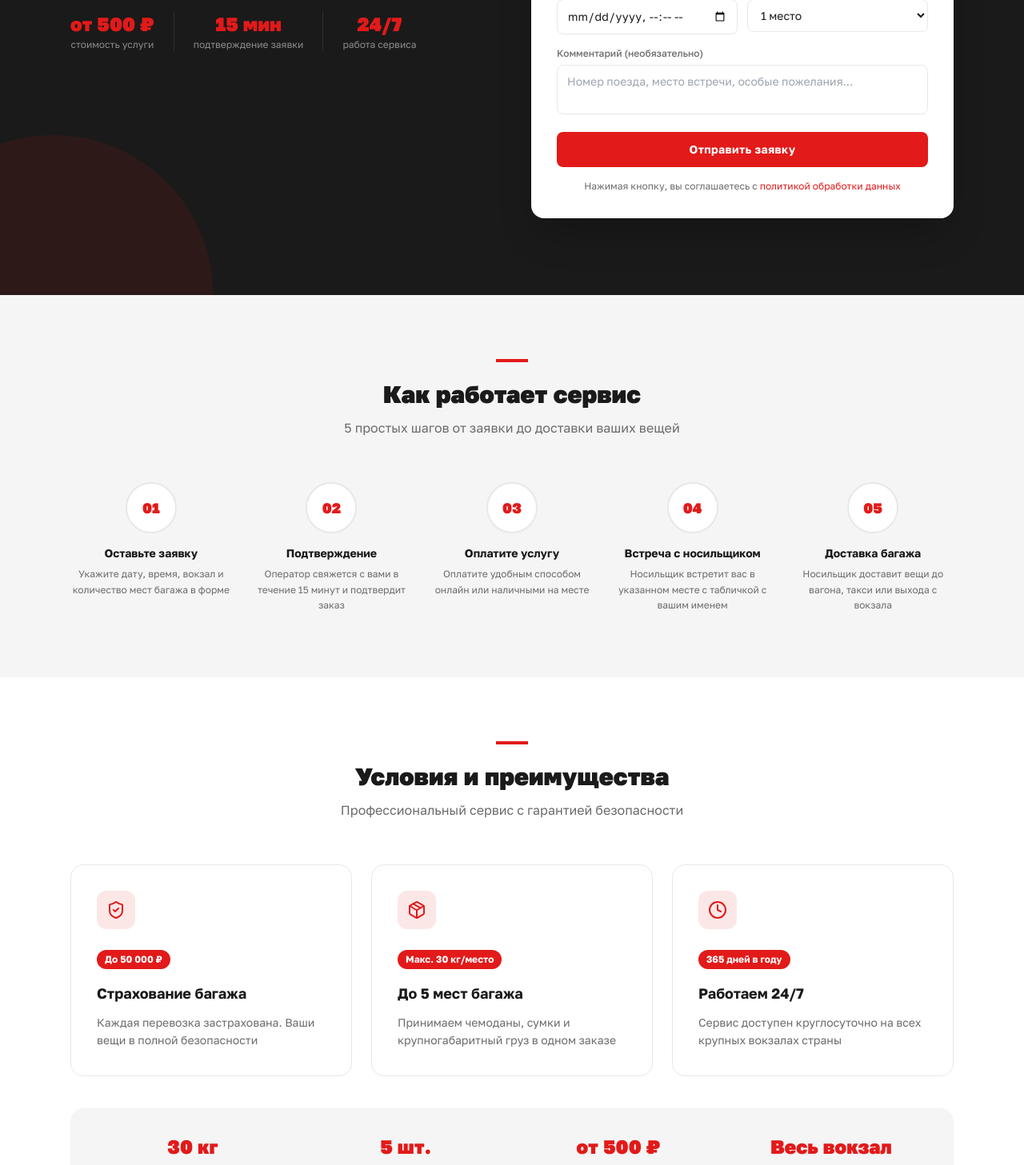
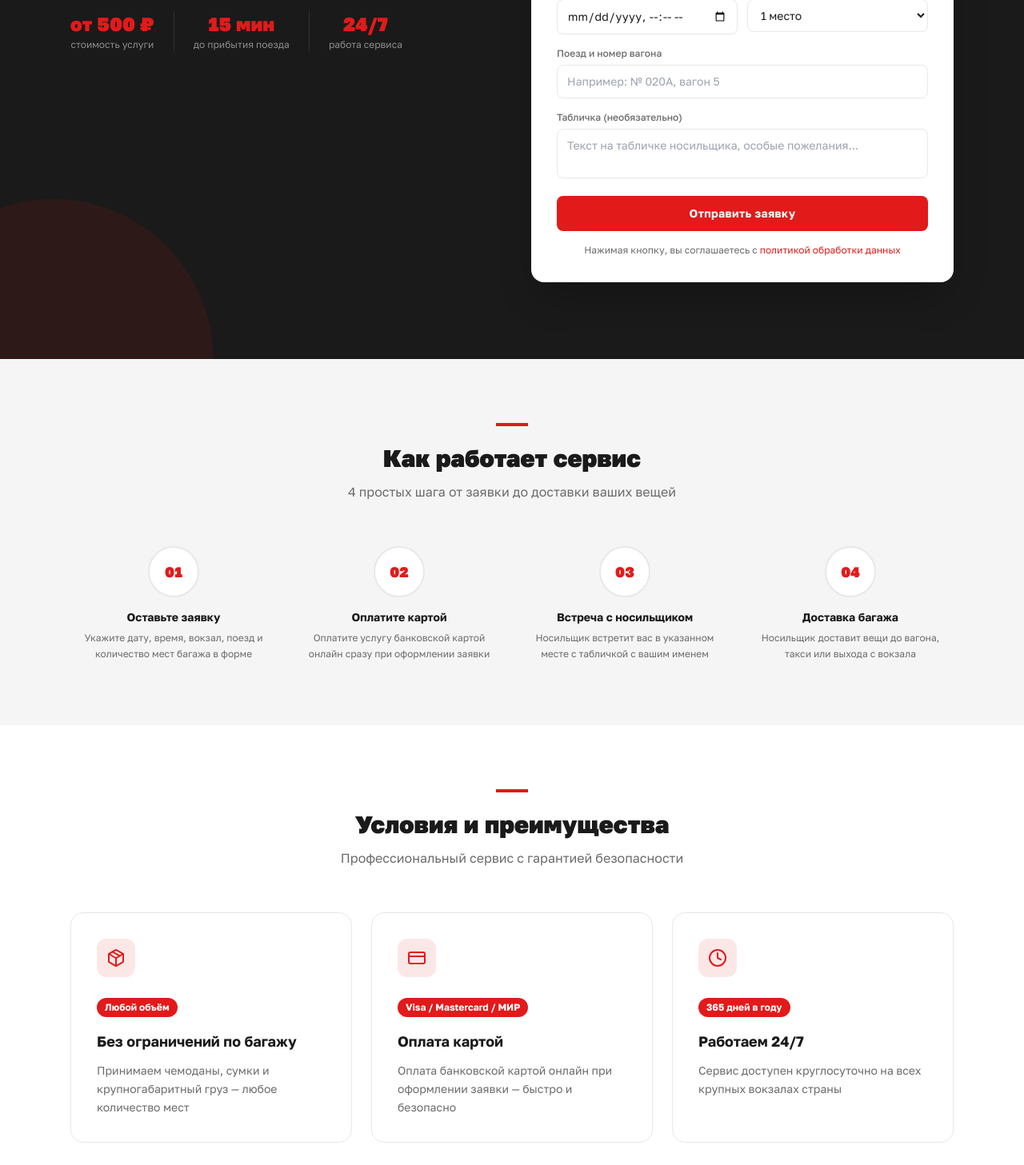
Before and after one commit to pr-poehali-dev/rzd-baggage-service, a React (Vite) app: page / in a window 1280 px wide. Shown: the part 452-1909 px from the top of the page at 80% size. Built offline with nearby package versions, Linux system fonts and the light colour scheme.

Commit message:
fix: перенос багажа форма и условия

```diff
--- a/src/pages/Index.tsx
+++ b/src/pages/Index.tsx
@@ -5,25 +5,20 @@ const steps = [
   {
     number: "01",
     title: "Оставьте заявку",
-    desc: "Укажите дату, время, вокзал и количество мест багажа в форме",
+    desc: "Укажите дату, время, вокзал, поезд и количество мест багажа в форме",
   },
   {
     number: "02",
-    title: "Подтверждение",
-    desc: "Оператор свяжется с вами в течение 15 минут и подтвердит заказ",
+    title: "Оплатите картой",
+    desc: "Оплатите услугу банковской картой онлайн сразу при оформлении заявки",
   },
   {
     number: "03",
-    title: "Оплатите услугу",
-    desc: "Оплатите удобным способом онлайн или наличными на месте",
-  },
-  {
-    number: "04",
     title: "Встреча с носильщиком",
     desc: "Носильщик встретит вас в указанном месте с табличкой с вашим именем",
   },
   {
-    number: "05",
+    number: "04",
     title: "Доставка багажа",
     desc: "Носильщик доставит вещи до вагона, такси или выхода с вокзала",
   },
@@ -31,16 +26,16 @@ const steps = [
 
 const benefits = [
   {
-    icon: "ShieldCheck",
-    title: "Страхование багажа",
-    desc: "Каждая перевозка застрахована. Ваши вещи в полной безопасности",
-    detail: "До 50 000 ₽",
+    icon: "Package",
+    title: "Без ограничений по багажу",
+    desc: "Принимаем чемоданы, сумки и крупногабаритный груз — любое количество мест",
+    detail: "Любой объём",
   },
   {
-    icon: "Package",
-    title: "До 5 мест багажа",
-    desc: "Принимаем чемоданы, сумки и крупногабаритный груз в одном заказе",
-    detail: "Макс. 30 кг/место",
+    icon: "CreditCard",
+    title: "Оплата картой",
+    desc: "Оплата банковской картой онлайн при оформлении заявки — быстро и безопасно",
+    detail: "Visa / Mastercard / МИР",
   },
   {
     icon: "Clock",
@@ -56,8 +51,9 @@ export default function Index() {
     phone: "",
     date: "",
     station: "",
+    train: "",
     bags: "1",
-    comment: "",
+    sign: "",
   });
   const [submitted, setSubmitted] = useState(false);
 
@@ -120,7 +116,7 @@ export default function Index() {
                 <div className="w-px bg-white/10" />
                 <div className="text-center">
                   <div className="text-2xl font-black text-rzd-red">15 мин</div>
-                  <div className="text-xs text-white/50 mt-0.5">подтверждение заявки</div>
+                  <div className="text-xs text-white/50 mt-0.5">до прибытия поезда</div>
                 </div>
                 <div className="w-px bg-white/10" />
                 <div className="text-center">
@@ -139,7 +135,7 @@ export default function Index() {
                   </div>
                   <h3 className="text-xl font-bold mb-2">Заявка принята!</h3>
                   <p className="text-rzd-muted text-sm">
-                    Оператор свяжется с вами в течение 15 минут для подтверждения
+                    Носильщик встретит вас с табличкой в указанном месте
                   </p>
                   <button
                     onClick={() => setSubmitted(false)}
@@ -151,7 +147,7 @@ export default function Index() {
               ) : (
                 <>
                   <h2 className="text-xl font-bold mb-1">Заказать носильщика</h2>
-                  <p className="text-rzd-muted text-sm mb-6">Заполните форму — мы перезвоним</p>
+                  <p className="text-rzd-muted text-sm mb-6">Заполните форму и оплатите картой</p>
                   <form onSubmit={handleSubmit} className="space-y-4">
                     <div className="grid grid-cols-2 gap-3">
                       <div>
@@ -217,16 +213,32 @@ export default function Index() {
                           <option value="3">3 места</option>
                           <option value="4">4 места</option>
                           <option value="5">5 мест</option>
+                          <option value="6">6 мест</option>
+                          <option value="7">7 мест</option>
+                          <option value="8">8 мест</option>
+                          <option value="9">9 мест</option>
+                          <option value="10+">10 и более</option>
                         </select>
                       </div>
                     </div>
                     <div>
-                      <label className="text-xs font-medium text-rzd-muted block mb-1.5">Комментарий (необязательно)</label>
+                      <label className="text-xs font-medium text-rzd-muted block mb-1.5">Поезд и номер вагона</label>
+                      <input
+                        type="text"
+                        required
+                        placeholder="Например: № 020А, вагон 5"
+                        value={form.train}
+                        onChange={(e) => setForm({ ...form, train: e.target.value })}
+                        className="w-full border border-rzd-gray-mid rounded-lg px-3 py-2.5 text-sm focus:outline-none focus:border-rzd-red transition-colors"
+                      />
+                    </div>
+                    <div>
+                      <label className="text-xs font-medium text-rzd-muted block mb-1.5">Табличка (необязательно)</label>
                       <textarea
                         rows={2}
-                        placeholder="Номер поезда, место встречи, особые пожелания..."
-                        value={form.comment}
-                        onChange={(e) => setForm({ ...form, comment: e.target.value })}
+                        placeholder="Текст на табличке носильщика, особые пожелания..."
+                        value={form.sign}
+                        onChange={(e) => setForm({ ...form, sign: e.target.value })}
                         className="w-full border border-rzd-gray-mid rounded-lg px-3 py-2.5 text-sm focus:outline-none focus:border-rzd-red transition-colors resize-none"
                       />
                     </div>
@@ -255,10 +267,10 @@ export default function Index() {
             <div className="inline-block w-10 h-1 bg-rzd-red mb-4" />
             <h2 className="text-3xl font-black mb-3">Как работает сервис</h2>
             <p className="text-rzd-muted max-w-md mx-auto">
-              5 простых шагов от заявки до доставки ваших вещей
+              4 простых шага от заявки до доставки ваших вещей
             </p>
           </div>
-          <div className="grid grid-cols-1 md:grid-cols-5 gap-6">
+          <div className="grid grid-cols-1 md:grid-cols-4 gap-6">
             {steps.map((step, i) => (
               <div key={i} className="relative text-center group">
                 <div className="relative inline-flex items-center justify-center w-16 h-16 bg-white rounded-full border-2 border-rzd-gray-mid group-hover:border-rzd-red transition-colors mb-4 mx-auto">
@@ -300,12 +312,11 @@ export default function Index() {
             ))}
           </div>
 
-          <div className="mt-10 bg-rzd-gray rounded-2xl p-8 grid grid-cols-2 md:grid-cols-4 gap-6 text-center">
+          <div className="mt-10 bg-rzd-gray rounded-2xl p-8 grid grid-cols-2 md:grid-cols-3 gap-6 text-center">
             {[
-              { label: "Макс. вес", value: "30 кг", sub: "на одно место" },
-              { label: "Макс. мест", value: "5 шт.", sub: "за один заказ" },
               { label: "Стоимость", value: "от 500 ₽", sub: "за 1 место" },
               { label: "Зона работы", value: "Весь вокзал", sub: "включая перроны" },
+              { label: "Отмена заявки", value: "за 15 мин", sub: "полный возврат средств" },
             ].map((item, i) => (
               <div key={i}>
                 <div className="text-2xl font-black text-rzd-red mb-1">{item.value}</div>
```
